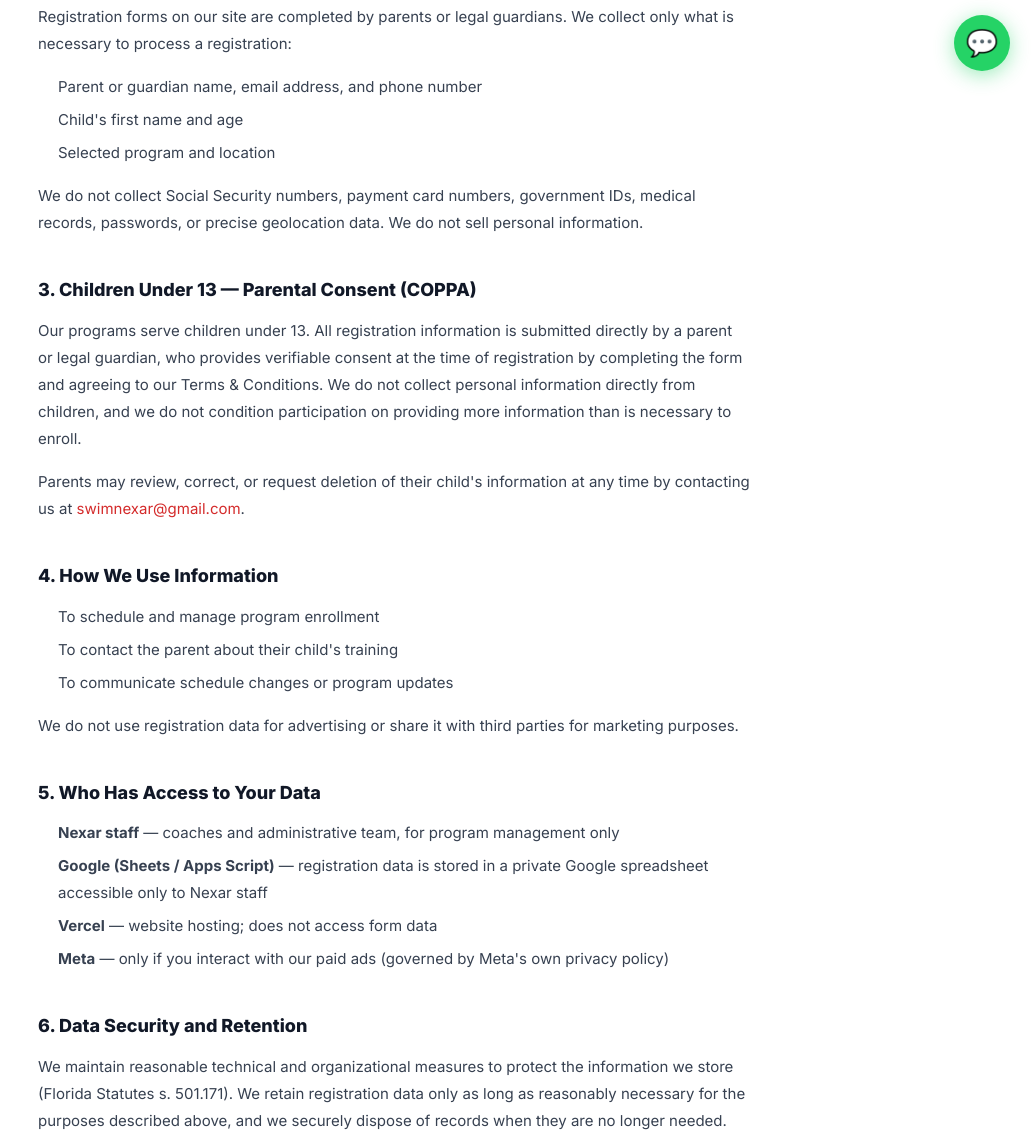
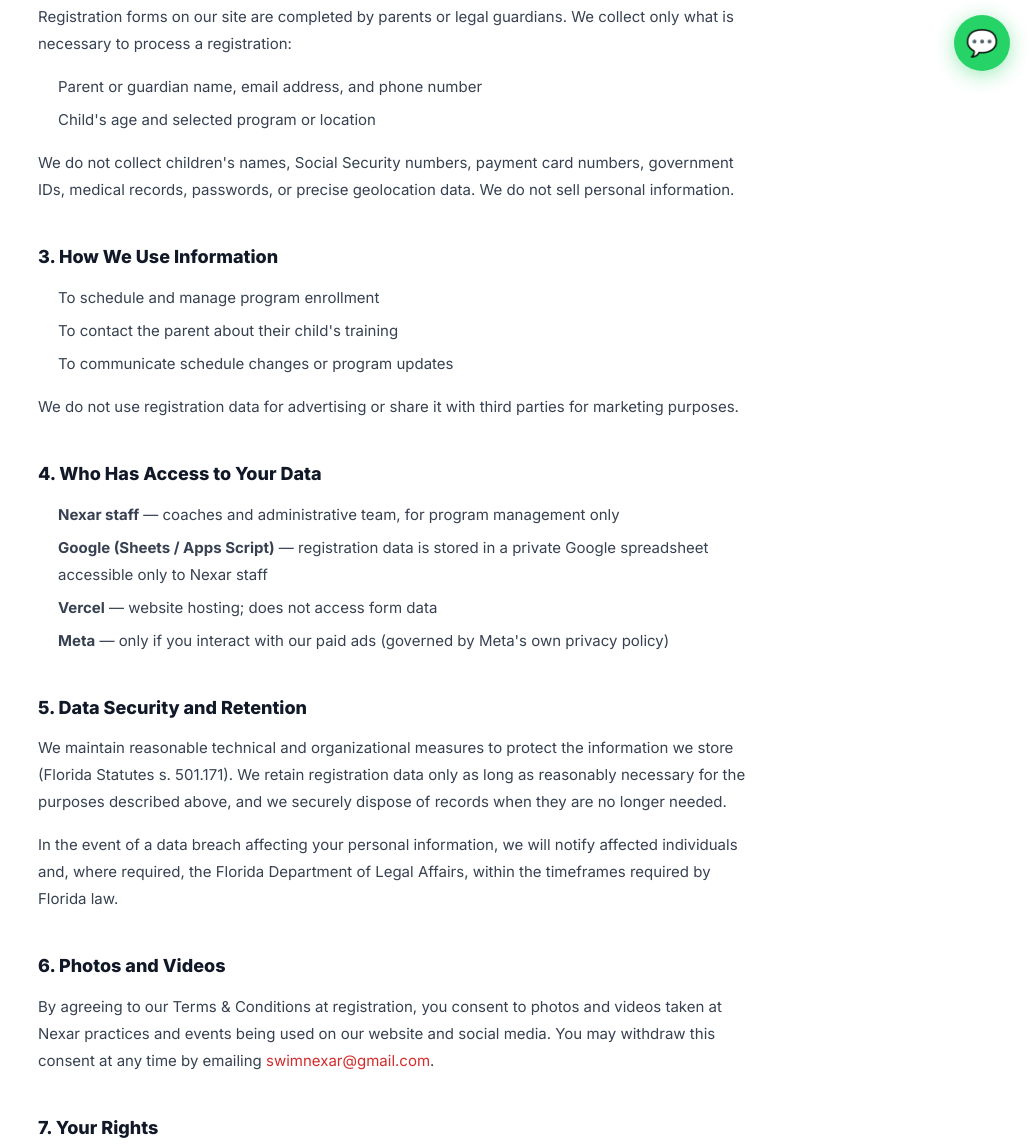
Before and after one commit to Alexwp01/swimnexar, a plain HTML site: page privacy-policy.html in a window 1280 px wide. Shown: the part 701-1847 px from the top of the page, without its empty margins (246-1280 px from the left). Drawn offline with Linux system fonts and the light colour scheme.

Commit message:
Privacy Policy: remove child name (not collected), remove COPPA section, fix numbering
Co-Authored-By: Claude Sonnet 4.6 <noreply@anthropic.com>

```diff
--- a/privacy-policy.html
+++ b/privacy-policy.html
@@ -83,16 +83,11 @@
   <p>Registration forms on our site are completed by parents or legal guardians. We collect only what is necessary to process a registration:</p>
   <ul>
     <li>Parent or guardian name, email address, and phone number</li>
-    <li>Child's first name and age</li>
-    <li>Selected program and location</li>
+    <li>Child's age and selected program or location</li>
   </ul>
-  <p>We do not collect Social Security numbers, payment card numbers, government IDs, medical records, passwords, or precise geolocation data. We do not sell personal information.</p>
+  <p>We do not collect children's names, Social Security numbers, payment card numbers, government IDs, medical records, passwords, or precise geolocation data. We do not sell personal information.</p>
 
-  <h2>3. Children Under 13 — Parental Consent (COPPA)</h2>
-  <p>Our programs serve children under 13. All registration information is submitted directly by a parent or legal guardian, who provides verifiable consent at the time of registration by completing the form and agreeing to our Terms &amp; Conditions. We do not collect personal information directly from children, and we do not condition participation on providing more information than is necessary to enroll.</p>
-  <p>Parents may review, correct, or request deletion of their child's information at any time by contacting us at <a href="mailto:swimnexar@gmail.com">swimnexar@gmail.com</a>.</p>
-
-  <h2>4. How We Use Information</h2>
+  <h2>3. How We Use Information</h2>
   <ul>
     <li>To schedule and manage program enrollment</li>
     <li>To contact the parent about their child's training</li>
@@ -100,7 +95,7 @@
   </ul>
   <p>We do not use registration data for advertising or share it with third parties for marketing purposes.</p>
 
-  <h2>5. Who Has Access to Your Data</h2>
+  <h2>4. Who Has Access to Your Data</h2>
   <ul>
     <li><strong>Nexar staff</strong> — coaches and administrative team, for program management only</li>
     <li><strong>Google (Sheets / Apps Script)</strong> — registration data is stored in a private Google spreadsheet accessible only to Nexar staff</li>
@@ -108,14 +103,14 @@
     <li><strong>Meta</strong> — only if you interact with our paid ads (governed by Meta's own privacy policy)</li>
   </ul>
 
-  <h2>6. Data Security and Retention</h2>
+  <h2>5. Data Security and Retention</h2>
   <p>We maintain reasonable technical and organizational measures to protect the information we store (Florida Statutes s. 501.171). We retain registration data only as long as reasonably necessary for the purposes described above, and we securely dispose of records when they are no longer needed.</p>
   <p>In the event of a data breach affecting your personal information, we will notify affected individuals and, where required, the Florida Department of Legal Affairs, within the timeframes required by Florida law.</p>
 
-  <h2>7. Photos and Videos</h2>
+  <h2>6. Photos and Videos</h2>
   <p>By agreeing to our Terms &amp; Conditions at registration, you consent to photos and videos taken at Nexar practices and events being used on our website and social media. You may withdraw this consent at any time by emailing <a href="mailto:swimnexar@gmail.com">swimnexar@gmail.com</a>.</p>
 
-  <h2>8. Your Rights</h2>
+  <h2>7. Your Rights</h2>
   <p>Parents and guardians may contact us to:</p>
   <ul>
     <li>Review the information we hold about their child</li>
@@ -125,7 +120,7 @@
   </ul>
   <p>Send requests to <a href="mailto:swimnexar@gmail.com">swimnexar@gmail.com</a> with the subject <strong>"Data Request"</strong>. We will respond as soon as reasonably practicable.</p>
 
-  <h2>9. Changes to This Policy</h2>
+  <h2>8. Changes to This Policy</h2>
   <p>We may update this policy at any time. The effective date at the top reflects the most recent revision. Continued use of our website after a revision constitutes acceptance of the updated policy.</p>
 
   <hr class="pp-divider">
```
